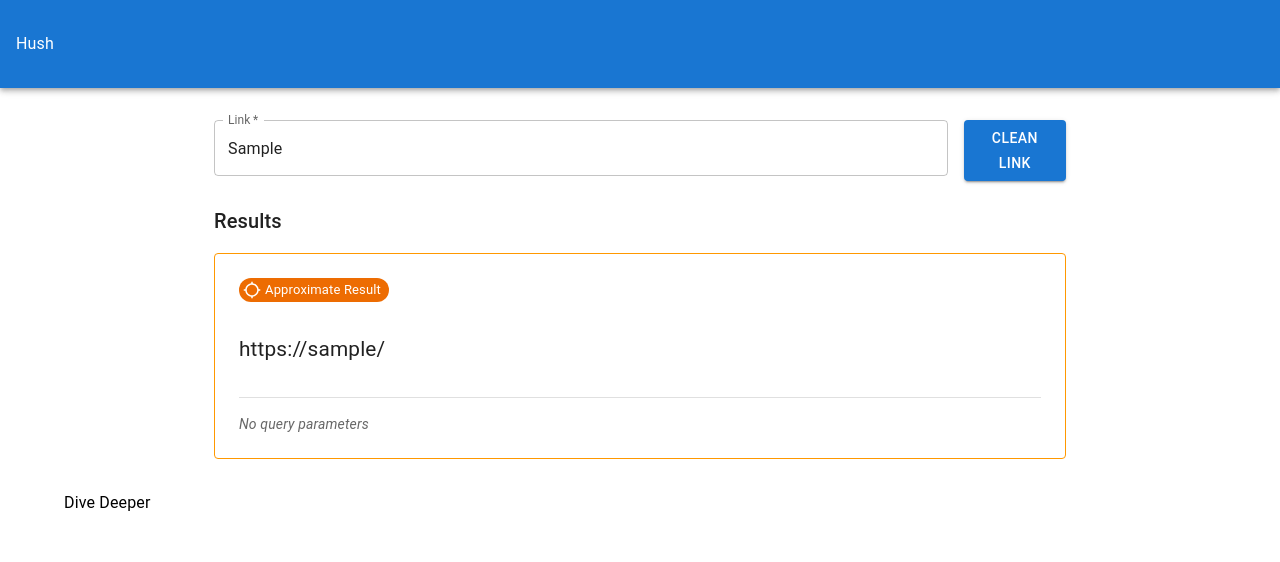
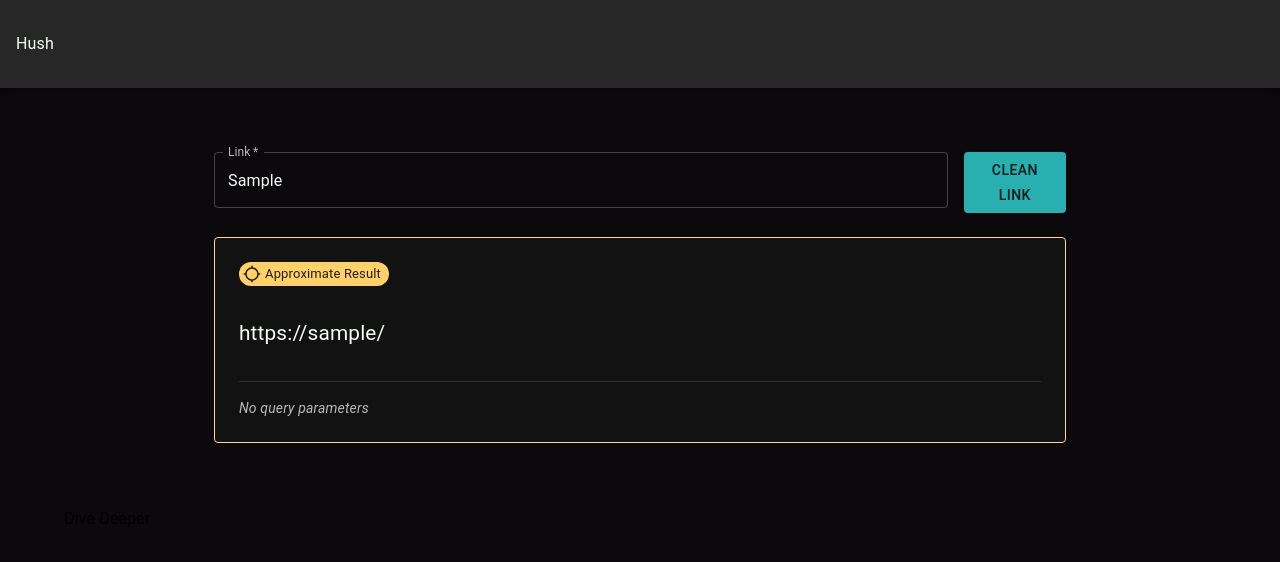
Before and after one commit to constantinosgeorgiou/playground, a Next.js app in the folder react/hushhush/hushhush/: page / in a window 1280 px wide. Both pictures are taken after typing "Sample" into the empty fields and a click on the button "CLEAN LINK". Shown: the top 562 px of the page. Built offline with nearby package versions, Linux system fonts and the light colour scheme; some icons are missing.

Commit message:
Enhance application theme and layout: add dark theme support, integrate ThemeProvider, and update layout structure; implement CleanUrlResultDisplay component for improved query parameter handling.

```diff
--- a/react/hushhush/hushhush/src/app/components/ResultsList.tsx
+++ b/react/hushhush/hushhush/src/app/components/CleanUrlResultDisplay.tsx
@@ -11,10 +11,9 @@ import Link from "@mui/material/Link";
 import Divider from "@mui/material/Divider";
 import { GpsFixed, GpsNotFixed } from "@mui/icons-material";
 import { Paper, Switch, Table, TableBody, TableCell, TableContainer, TableHead, TableRow } from "@mui/material";
-import RemoveCircleOutlineSharpIcon from '@mui/icons-material/RemoveCircleOutlineSharp';
-import CheckCircleOutlineSharpIcon from '@mui/icons-material/CheckCircleOutlineSharp';
 import { styled } from '@mui/material/styles';
 import { alpha } from '@mui/material/styles';
+import VisibilityIcon from '@mui/icons-material/Visibility';
 
 // Predefined colors for consistency and good contrast
 const paramColors = [
@@ -78,12 +77,6 @@ const highlightQueryParams = (url: string, queryParams: NonNullable<CleanUrlResu
   });
 };
 
-interface ResultsProps {
-  results: CleanUrlResult[];
-  handleQueryParamChange: (paramName: string, isRemoved: boolean) => void;
-  onCopy: (text: string) => void;
-}
-
 function QueryParamsList({
   params,
   handleQueryParamChange
@@ -104,14 +97,14 @@ function QueryParamsList({
   }
   return (
     <Box sx={{ mt: 1 }}>
-      <Typography variant="subtitle2" sx={{ mb: 0.5 }}>
+      <Typography variant="h6" component={"h2"} sx={{ my: 4 }}>
         Query Parameters
       </Typography>
       <TableContainer component={Paper}>
         <Table sx={{ minWidth: 650 }} aria-label="Query Parameters Table">
           <TableHead>
             <TableRow>
-              <TableCell>Removed</TableCell>
+              <TableCell>Active</TableCell>
               <TableCell>Name</TableCell>
               <TableCell>Value</TableCell>
             </TableRow>
@@ -120,7 +113,7 @@ function QueryParamsList({
             {params.map((param, index) => (
               <TableRow key={param.name} sx={{ '&:last-child td, &:last-child th': { border: 0 } }}>
                 <TableCell>
-                  <Switch checked={param.isRemoved} onChange={(e) => handleQueryParamChange(param.name, e.target.checked)} />
+                  <Switch checked={!param.isRemoved} onChange={(e) => handleQueryParamChange(param.name, !e.target.checked)} />
                 </TableCell>
                 <TableCell>
                   <QueryParamHighlight
@@ -129,14 +122,15 @@ function QueryParamsList({
                   >
                     {param.name}
                   </QueryParamHighlight>
+                  <VisibilityIcon />
                 </TableCell>
                 <TableCell>
-                  <QueryParamHighlight
+                  {!param.value.length ? '' : <QueryParamHighlight
                     isactive={(!param.isRemoved).toString()}
                     paramname={param.name}
                   >
                     {param.value}
-                  </QueryParamHighlight>
+                  </QueryParamHighlight>}
                 </TableCell>
               </TableRow>
             ))}
@@ -145,46 +139,22 @@ function QueryParamsList({
       </TableContainer>
     </Box>
   )
-
-  return (
-    <Box sx={{ mt: 1 }}>
-      <Typography variant="subtitle2" sx={{ mb: 0.5 }}>
-        Query Parameters
-      </Typography>
-      <Stack spacing={1}>
-        {params.map((param, index) => (
-          <Stack key={index} direction="row" spacing={1} alignItems="center">
-            <Chip
-              label={param.name}
-              color={param.isSourceIdentifier ? "error" : "primary"}
-              size="small"
-            />
-            <Typography variant="body2">= {param.value}</Typography>
-            {param.isSourceIdentifier && (
-              <Chip
-                label="Source ID"
-                color="error"
-                variant="outlined"
-                size="small"
-              />
-            )}
-          </Stack>
-        ))}
-      </Stack>
-    </Box>
-  );
 }
 
-function ResultsListItem({
+export default function CleanUrlResultDisplay({
   result,
   onCopy,
   handleQueryParamChange
 }: {
-  result: CleanUrlResult;
+  result?: CleanUrlResult;
   onCopy: (text: string) => void;
   handleQueryParamChange: (paramName: string, isRemoved: boolean) => void;
 }) {
+  if (!result) return null;
+
   return (
+    <Box sx={{ mt: 3 }}>
+
       <Card
         variant="outlined"
         sx={{
@@ -261,21 +231,6 @@ function ResultsListItem({
           <QueryParamsList params={result.queryParams} handleQueryParamChange={handleQueryParamChange} />
         </CardContent>
       </Card>
-  );
-}
-
-export default function ResultsList({ results, onCopy, handleQueryParamChange }: ResultsProps) {
-  if (results.length === 0) return null;
-  return (
-    <Box sx={{ mt: 3 }}>
-      <Typography variant="h6" sx={{ mb: 2 }}>
-        Results
-      </Typography>
-      <Stack spacing={2}>
-        {results.map((r, i) => (
-          <ResultsListItem key={i} result={r} onCopy={onCopy} handleQueryParamChange={handleQueryParamChange} />
-        ))}
-      </Stack>
     </Box>
   );
 }
--- a/react/hushhush/hushhush/src/app/components/UrlCleaner.tsx
+++ b/react/hushhush/hushhush/src/app/components/UrlCleaner.tsx
@@ -4,27 +4,27 @@ import { use, useState } from "react";
 import {
   type CleanUrlResult,
   validateUrl,
-  generateResultsList,
   generateCleanUrlResult,
 } from "../utils/urlUtils";
 import UrlForm from "./UrlForm";
-import ResultsList from "./ResultsList";
+import CleanUrlResultDisplay from "./CleanUrlResultDisplay";
 import Container from "@mui/material/Container";
 import Box from "@mui/material/Box";
 
 function UrlCleaner() {
   const [url, setUrl] = useState("");
-  const [results, setResults] = useState<CleanUrlResult[]>([]);
+  const [cleanUrlResult, setCleanUrlResult] = useState<CleanUrlResult>();
   const [error, setError] = useState("");
 
   const handleQueryParamChange = (paramName: string, isRemoved: boolean) => {
-    setResults(currentResults =>
-      currentResults.map(result => {
-        const updatedQueryParams = result.queryParams.map(param =>
+    setCleanUrlResult(currentResult => {
+      if (!currentResult) return currentResult;
+
+      const updatedQueryParams = currentResult.queryParams.map(param =>
         param.name === paramName ? { ...param, isRemoved } : param
       );
 
-        const newUrl = new URL(result.url);
+      const newUrl = new URL(currentResult.url);
 
       updatedQueryParams.forEach(param => {
         if (!param.isRemoved) {
@@ -35,12 +35,11 @@ function UrlCleaner() {
       });
 
       return {
-          ...result,
+        ...currentResult,
         url: newUrl.toString(),
         queryParams: updatedQueryParams
       };
-      })
-    );
+    });
   };
 
   const handleUrlSubmit = (event: React.FormEvent) => {
@@ -51,16 +50,14 @@ function UrlCleaner() {
 
     try {
       validUrl = validateUrl(url);
-      console.log("validURL", validUrl);
+      setCleanUrlResult(generateCleanUrlResult(new URL(validUrl)));
     } catch (error: unknown) {
       if (error instanceof Error) {
         setError(error.message);
-        setResults([]);
+        setCleanUrlResult(undefined);
       }
       return;
     }
-
-    setResults([generateCleanUrlResult(new URL(validUrl))]);
   };
 
   const copyToClipboard = (text: string) => {
@@ -71,14 +68,14 @@ function UrlCleaner() {
 
   return (
     <Box sx={{ bgcolor: (t) => t.palette.background.default }}>
-      <Container maxWidth="md" sx={{ py: 4 }}>
+      <Container maxWidth="md" sx={{ py: 8 }}>
         <UrlForm
           url={url}
           error={error}
           onUrlChange={setUrl}
           onSubmit={handleUrlSubmit}
         />
-        <ResultsList results={results} onCopy={copyToClipboard} handleQueryParamChange={handleQueryParamChange} />
+        <CleanUrlResultDisplay result={cleanUrlResult} onCopy={copyToClipboard} handleQueryParamChange={handleQueryParamChange} />
       </Container>
     </Box>
   );
--- a/react/hushhush/hushhush/src/app/layout.tsx
+++ b/react/hushhush/hushhush/src/app/layout.tsx
@@ -2,7 +2,8 @@ import type { Metadata } from "next";
 import { Geist, Geist_Mono } from "next/font/google";
 import "./globals.css";
 import NavBar from "./components/NavBar";
-import { CssBaseline } from "@mui/material";
+import { CssBaseline, ThemeProvider } from "@mui/material";
+import theme from "@/theme";
 
 const geistSans = Geist({
   variable: "--font-geist-sans",
@@ -27,9 +28,11 @@ export default function RootLayout({
   return (
     <html lang="en">
       <body className={`${geistSans.variable} ${geistMono.variable}`}>
-        <CssBaseline />
-        <NavBar />
-        {children}
+        <ThemeProvider theme={theme}>
+          <CssBaseline />
+          <NavBar />
+          {children}
+        </ThemeProvider >
       </body>
     </html>
   );
--- /dev/null
+++ b/react/hushhush/hushhush/src/theme.ts
@@ -0,0 +1,34 @@
+'use client';
+import { createTheme } from '@mui/material/styles';
+
+const theme = createTheme({
+    palette: {
+        mode: 'dark',
+        primary: {
+            main: '#28afb0',
+        },
+        secondary: {
+            main: '#ee964b',
+        },
+        background: {
+            default: '#0c090d',
+        },
+        error: {
+            main: '#EF476F',
+        },
+        warning: {
+            main: '#FFD166',
+        },
+        success: {
+            main: '#06D6A0',
+        },
+        text: {
+            primary: '#F7FFF7',
+        },
+        info: {
+            main: '#118AB2',
+        },
+    },
+});
+
+export default theme;
```
Also changed, not shown: 1 other file (tests, documents, lock files or other folders). Lines whose indentation alone changed are shown as unchanged.
